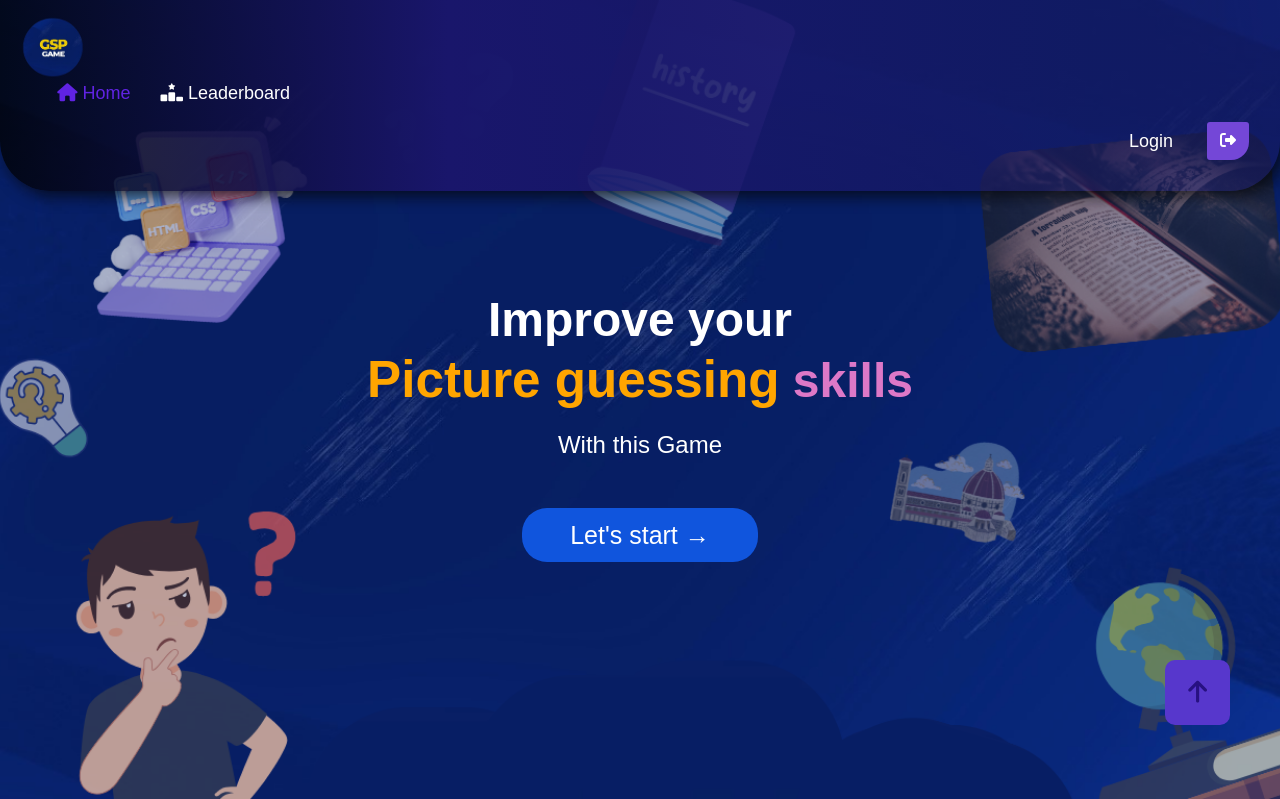
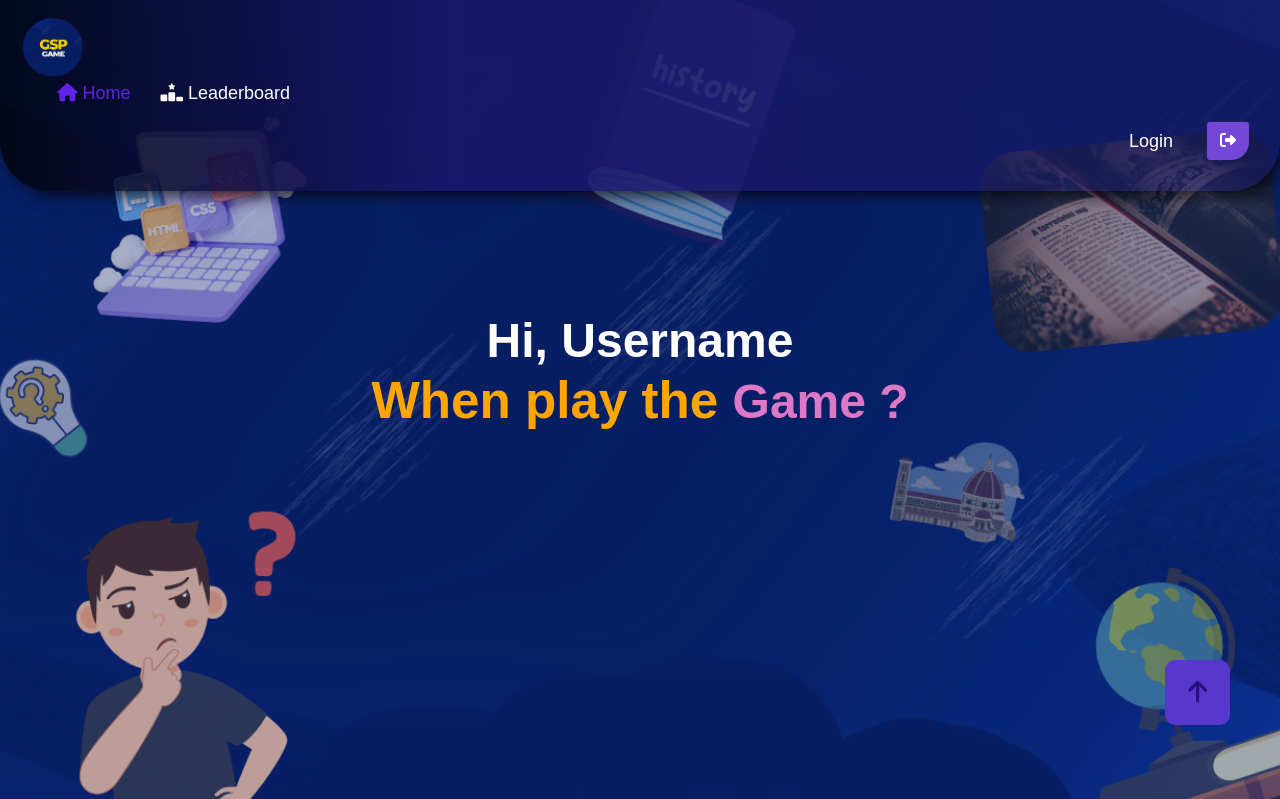
Before and after one commit to syamsudin23/Gsp_game, a CodeIgniter 4 app: the page made by app/Views/Dashboard/Dash_awal.php in a window 1280 px wide. Shown: the top 799 px of the page. Run offline with PHP 8.4 and a stand-in for CodeIgniter, Linux system fonts and the light colour scheme; the template is opened without the code that fills it, so the values that code supplies are empty; some libraries are stand-ins or nearby versions.

Commit message:
Update Ui Dashboard_Awal

```diff
--- a/app/Views/Dashboard/Dash_awal.php
+++ b/app/Views/Dashboard/Dash_awal.php
@@ -396,7 +396,7 @@
         }
 
         #excellent-section h1{
-            background-color:;
+            background-color:black;
             margin-top: 200px;
             text-shadow: 2px 2px 20px rgba(216, 198, 198, 0.35);
         }
@@ -560,7 +560,7 @@
             padding-right: 50px;
             padding-left: 50px;
             margin-top: 20px;
-            background-color: ;
+            background-color:white;
             transition: opacity 0.5s ease-out;
             font-family: 'Poppins';
             font-size: 1em;
@@ -809,8 +809,7 @@
     <!-- Home section -->
     <section id="home-section">
         <div class="container-home">
-            <h1><br>Improve your<span class="highlight"><br>Picture guessing</span><span class="span2"> skills</span></h1>
-            <h4>With this Game</4><br>
+            <h1><br>Hi, Username<span class="highlight"><br>When play the </span><span class="span2"> Game ?</span></h1>
 
             <a href="#" class="btn-start mt-5 ps-5 pe-5">
                 <span class="span-lets-start">Let's start</span>
```
